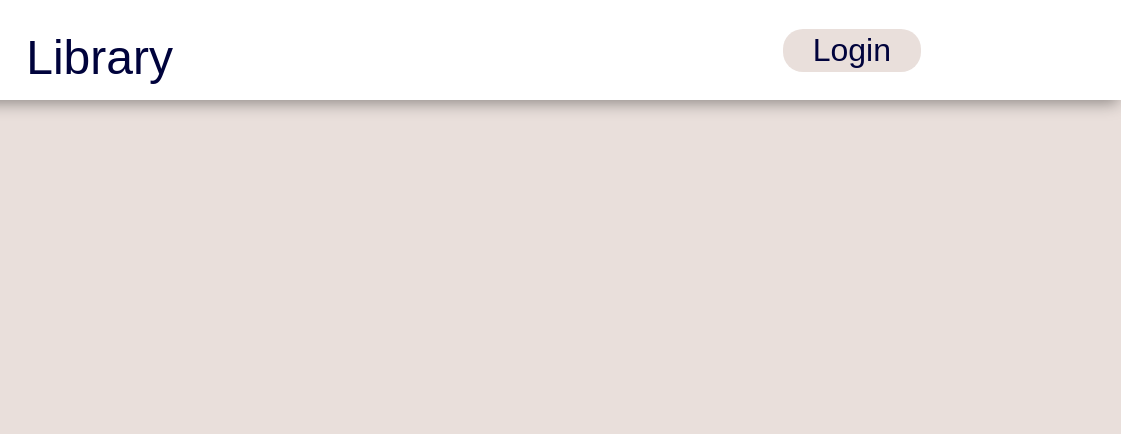
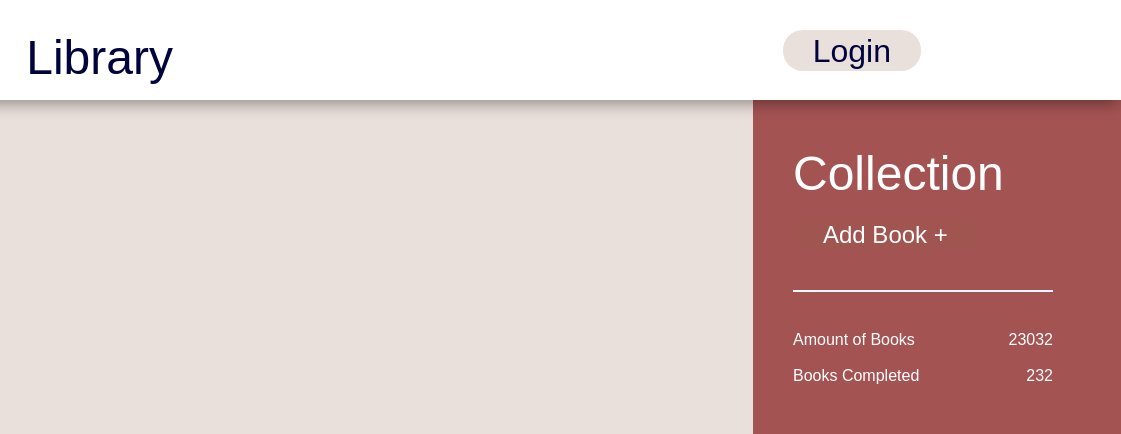
Before and after one commit to Kessius00/library, a plain HTML site: page index.html in a window 1280 px wide. Shown: the top 434 px of the page, 159-1280 px from the left. Drawn offline with Linux system fonts and the light colour scheme; a web font is replaced by a local one.

Commit message:
Add newBookForm and style sidebar

```diff
--- a/index.html
+++ b/index.html
@@ -22,11 +22,36 @@
         <button>Login</button>
     </div>
 
+    <div class="sidebar">
+        <h1>Collection</h1>
+        <button class="addBook">Add Book +</button>
+        <div class="line"></div>
+        <div class="amountBooks">
+            Amount of Books
+            <p>23032</p>
+        </div>
+        <div class="booksCompleted">
+            Books Completed
+            <p>232</p>
+        </div>
 
+    </div>
 
 
     <div class="footer">
         <p>Made By <a href="https://github.com/Kessius00" target="_blank">Kessius</a>!</p>
     </div>
+
+    <!-- <div class="newBookForm">
+        <form action="get">
+            <input type="text" placeholder="Title" id="title">
+            <input type="text" placeholder="Author" id="author">
+            <input type="number" name="totPages" id="totPages">
+            <input type="number" name="completedPages" id="completedPages">
+            <button id="cancel">Cancel</button>
+            <button id="submit" type="submit">Submit</button>
+
+        </form>
+    </div> -->
 </body>
 </html>
--- a/script.js
+++ b/script.js
@@ -1,13 +1,31 @@
-function Book(title, author, pages){
+function Book(title, author, pages, read){
     this.title = title;
     this.author = author;
     this.pages = pages;
+    this.read = read;
+}
+
+//Prototypes
+Book.prototype.haveRead = function(){
+    return (this.read) ?  "Have read." :  "Haven't read.";
 }
 
 Book.prototype.info = function(){
-    return (this.title) + ' by ' + this.author + ' with ' + this.pages + ' pages.'
+    return (this.title) + ' by ' + this.author + ' with ' + this.pages + ' pages. ' + this.haveRead();
 }
 
-const Hobbit = new Book('The Hobbit', 'Tolkien', 208);
+const Hobbit = new Book('The Hobbit', 'Tolkien', 208, false);
 
-console.log(Hobbit.info())
+
+let myLibrary = [];
+
+function addBookToLibrary(){
+
+}
+
+
+const addBookBtn = document.querySelector('.addBook');
+
+addBookBtn.addEventListener('click', ()=>{
+
+})
--- a/style.css
+++ b/style.css
@@ -30,22 +30,23 @@ body{
 }
 
 .header button{
+    margin-right: 200px;
+    margin-left: 50px;
+}
+
+button{
     font-family: 'Anek Devanagari', sans-serif;
     font-size: 2rem;
-    padding: 3px 30px;
+    padding: 3px 30px 1px 30px;
     border-radius: 20px;
     border: none;
 
     color: var(--text-color);
     background-color: var(--main-color);
-    margin-right: 200px;
-    margin-left: 50px;
 }
-
 
 .header button:hover{
     background-color: var(--main-color-hover);
-    margin-right: 200px;
 }
 
 .header div{
@@ -54,10 +55,13 @@ body{
     margin-left: 100px;
 }
 
+h1{
+    font-size: 3rem;
+}
+
 .header div h1{
     margin-top: 15px;
     margin-left: 30px;
-    font-size: 3rem;
 }
 
 .footer{
@@ -71,3 +75,48 @@ body{
     color: var(--text-color);
     text-decoration: none;
 }
+
+.sidebar{
+
+    background-color: rgb(164, 83, 83);
+    height: 100vh;
+    width: max(328px, 25%);
+    margin-left: auto;
+    color: white;
+    padding-left: 40px
+
+}
+
+
+.sidebar button:hover{
+    background-color: green;
+}
+
+.sidebar h1{
+    padding-top: 150px;
+}
+
+.sidebar button{
+    color: white;
+    font-size: 1.5rem;
+    margin-top: 20px;
+    margin-bottom: 20px;
+
+}
+.sidebar .line{
+    background-color: aliceblue;
+    height: 2px;
+    margin-bottom: 40px;
+}
+
+.sidebar div{
+    display: flex;
+    justify-content: space-between;
+    width: 260px;
+    margin-top: 20px;
+
+}
+
+.blue{
+    background-color: blue;
+}
```
